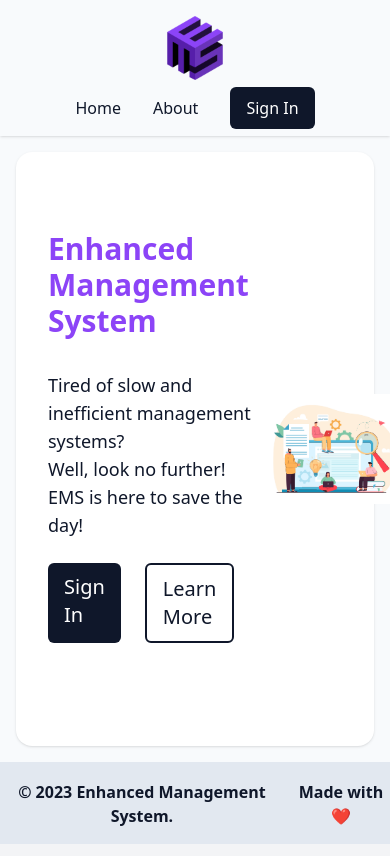
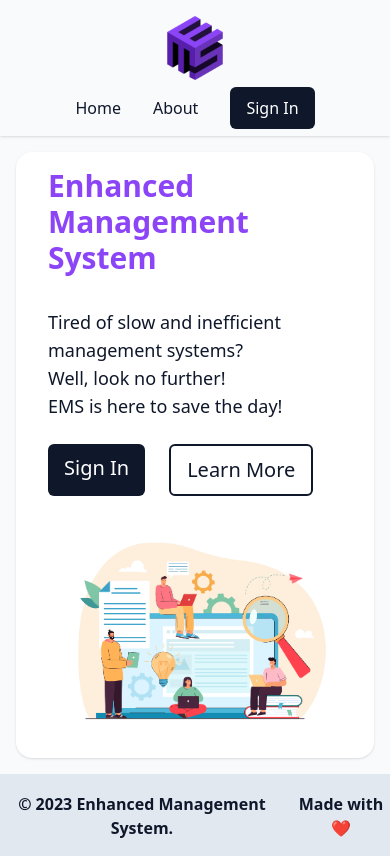
Before and after one commit to vsompura3/ems-web-app, a React (Vite) app: page / in a window 390 px wide. Built offline with nearby package versions, Linux system fonts and the light colour scheme.

Commit message:
useless shit

```diff
--- a/src/components/sections/Hero.jsx
+++ b/src/components/sections/Hero.jsx
@@ -3,7 +3,7 @@ import hero from '../../assets/hero.jpg'
 
 export default function Hero() {
   return (
-    <div className="m-4 px-8 flex flex-row justify-around rounded-2xl bg-white py-4 shadow">
+    <div className="m-4 px-8 flex flex-col md:flex-row justify-around rounded-2xl bg-white py-4 shadow">
       <div className="content flex flex-col justify-center space-y-8">
         <div className="justify-center text-3xl sm:text-5xl md:text-6xl lg:text-7xl font-bold text-brand">
           Enhanced Management System
@@ -29,7 +29,11 @@ export default function Hero() {
         </div>
       </div>
 
-      <img src={hero} alt="hero" className="w-1/2 self-center rounded-xl" />
+      <img
+        src={hero}
+        alt="hero"
+        className="md:w-1/2 self-stretch md:self-center rounded-xl"
+      />
     </div>
   )
 }
```
Also changed, not shown: src/pages/Dashboard.jsx (+10 -10 lines), 1 other file (tests, documents, lock files or other folders).
